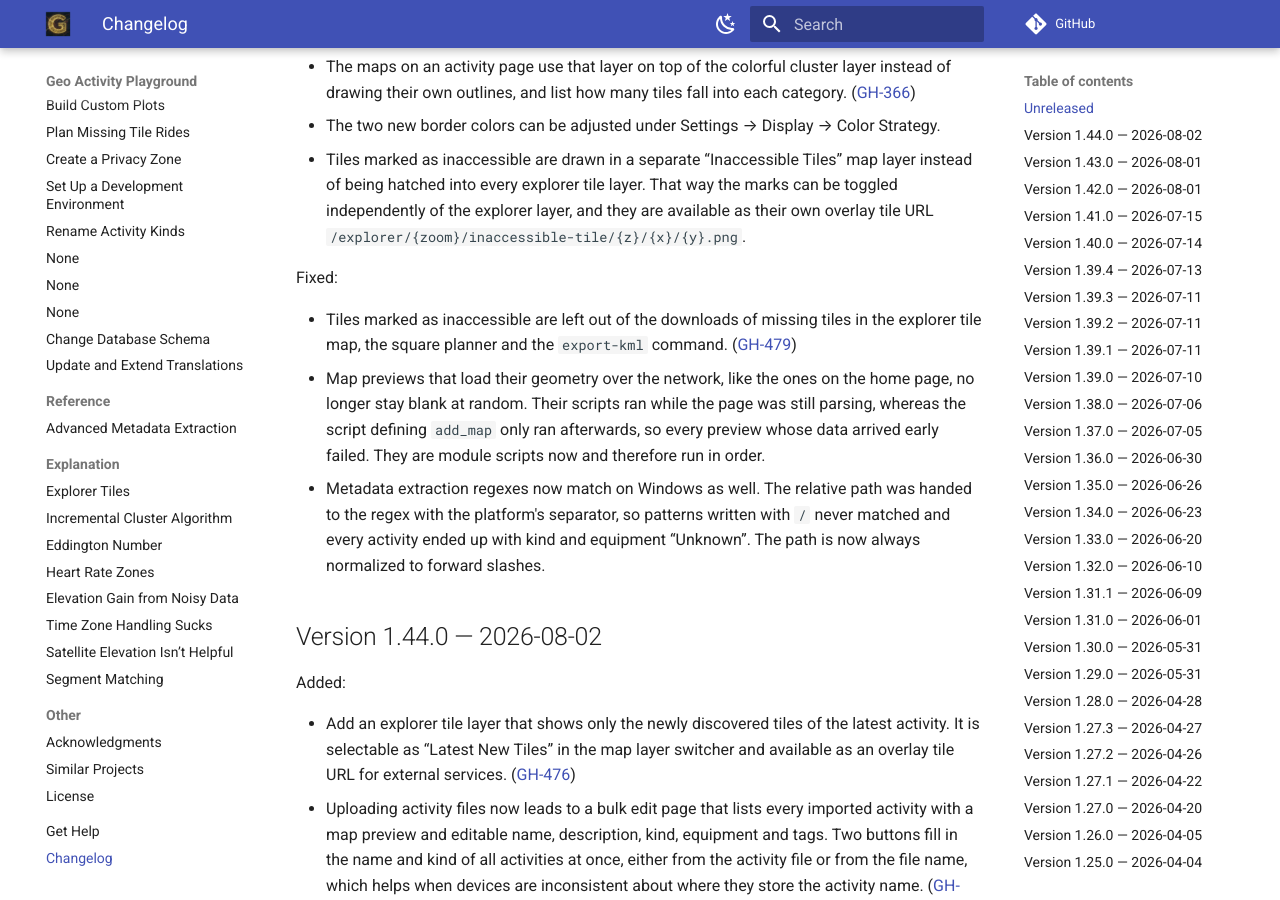
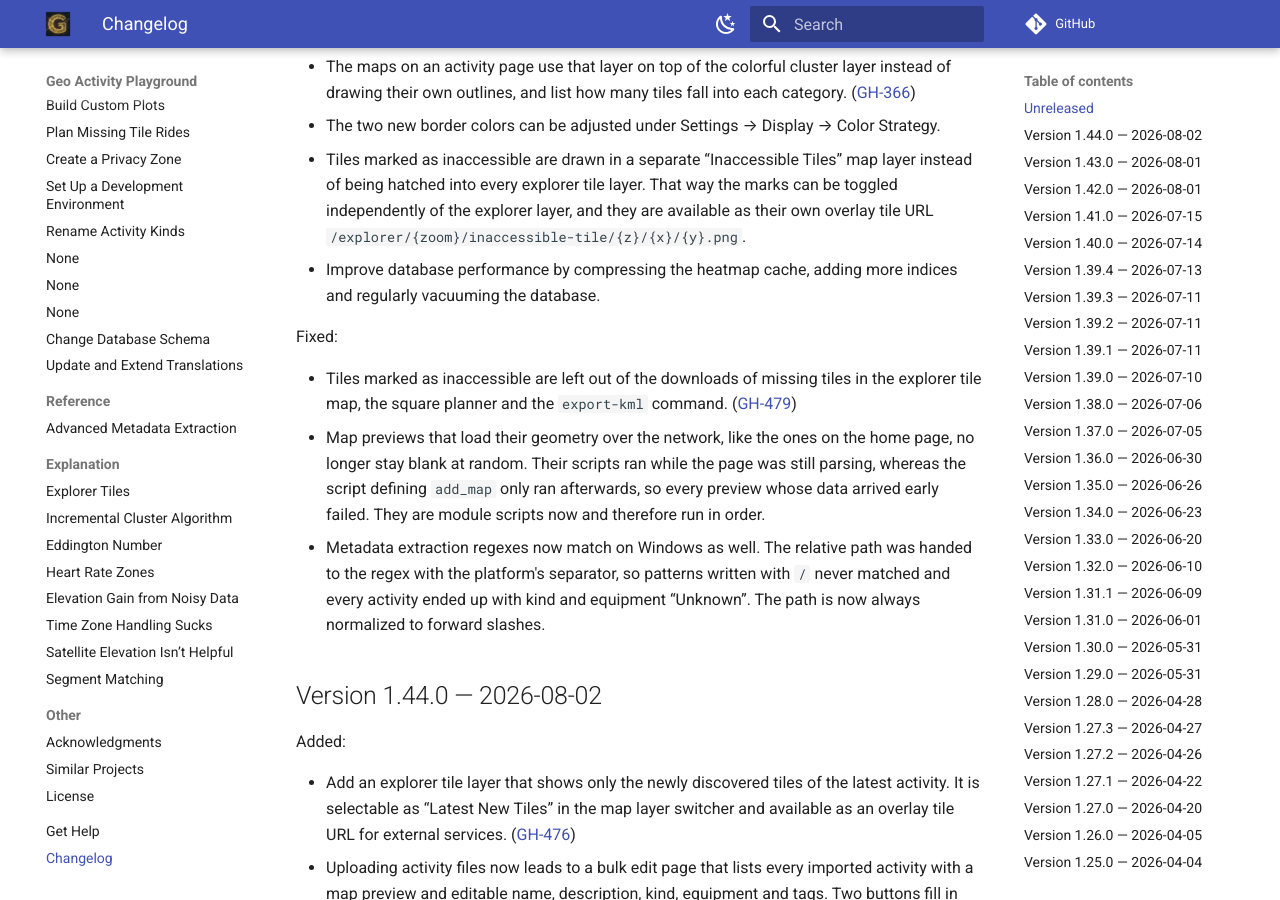
Before and after one commit to martin-ueding/geo-activity-playground, an MkDocs documentation site: the page built from docs/changelog.md, in a window 1280 px wide and 900 px high, scrolled down 471 px. Built offline with MkDocs 1.6.1 and Material for MkDocs 9.7.7, drawn with Linux system fonts in a browser that asks for light colours; comment, search, counter and statistics services are not loaded.

Commit message:
docs: add changelog entry for the database performance work

```diff
--- a/docs/changelog.md
+++ b/docs/changelog.md
@@ -23,6 +23,7 @@ Changed:
   - The maps on an activity page use that layer on top of the colorful cluster layer instead of drawing their own outlines, and list how many tiles fall into each category. ([GH-366](https://github.com/martin-ueding/geo-activity-playground/issues/366))
   - The two new border colors can be adjusted under Settings → Display → Color Strategy.
 - Tiles marked as inaccessible are drawn in a separate “Inaccessible Tiles” map layer instead of being hatched into every explorer tile layer. That way the marks can be toggled independently of the explorer layer, and they are available as their own overlay tile URL `/explorer/{zoom}/inaccessible-tile/{z}/{x}/{y}.png`.
+- Improve database performance by compressing the heatmap cache, adding more indices and regularly vacuuming the database.
 
 Fixed:
 
```
